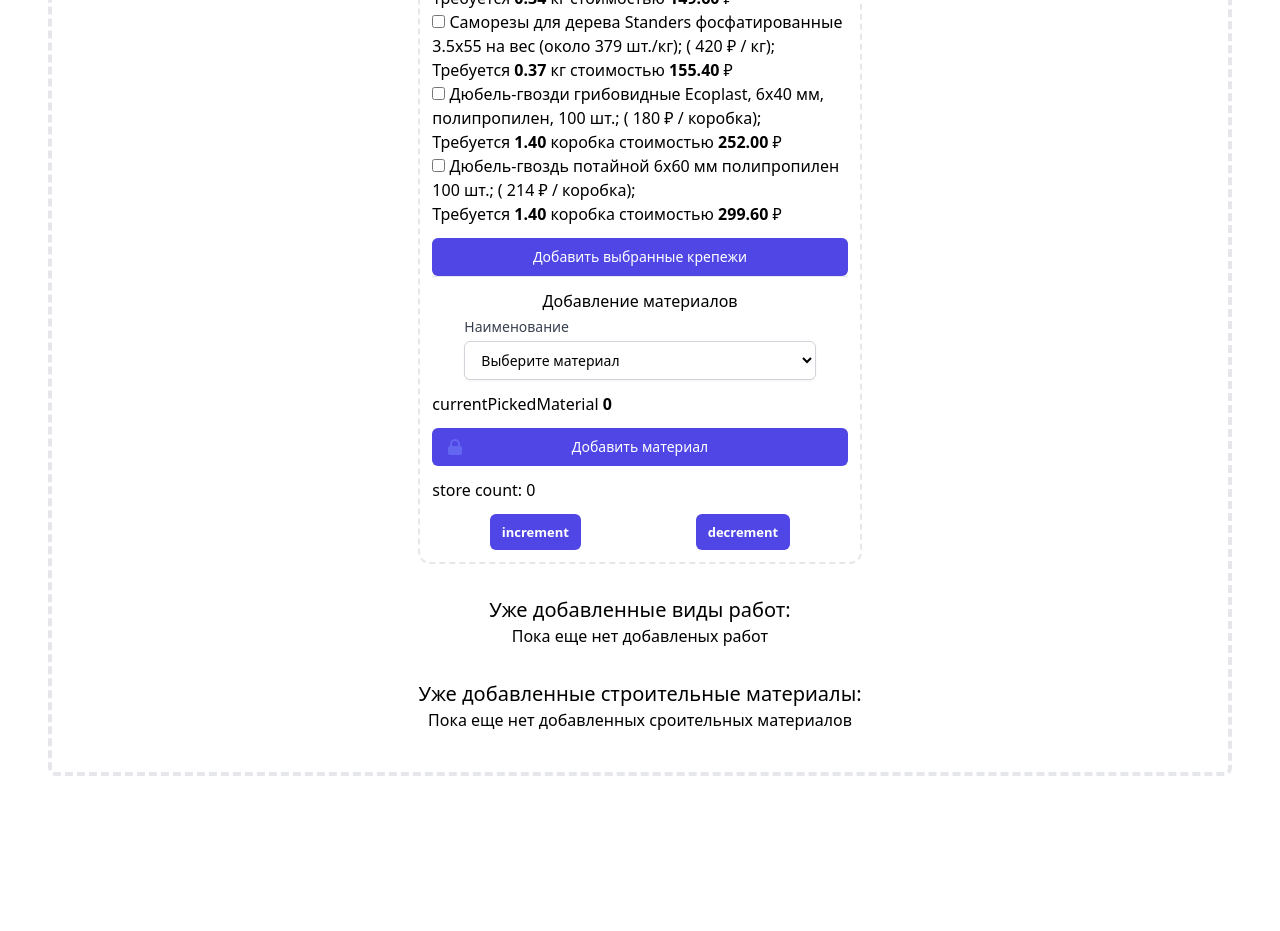
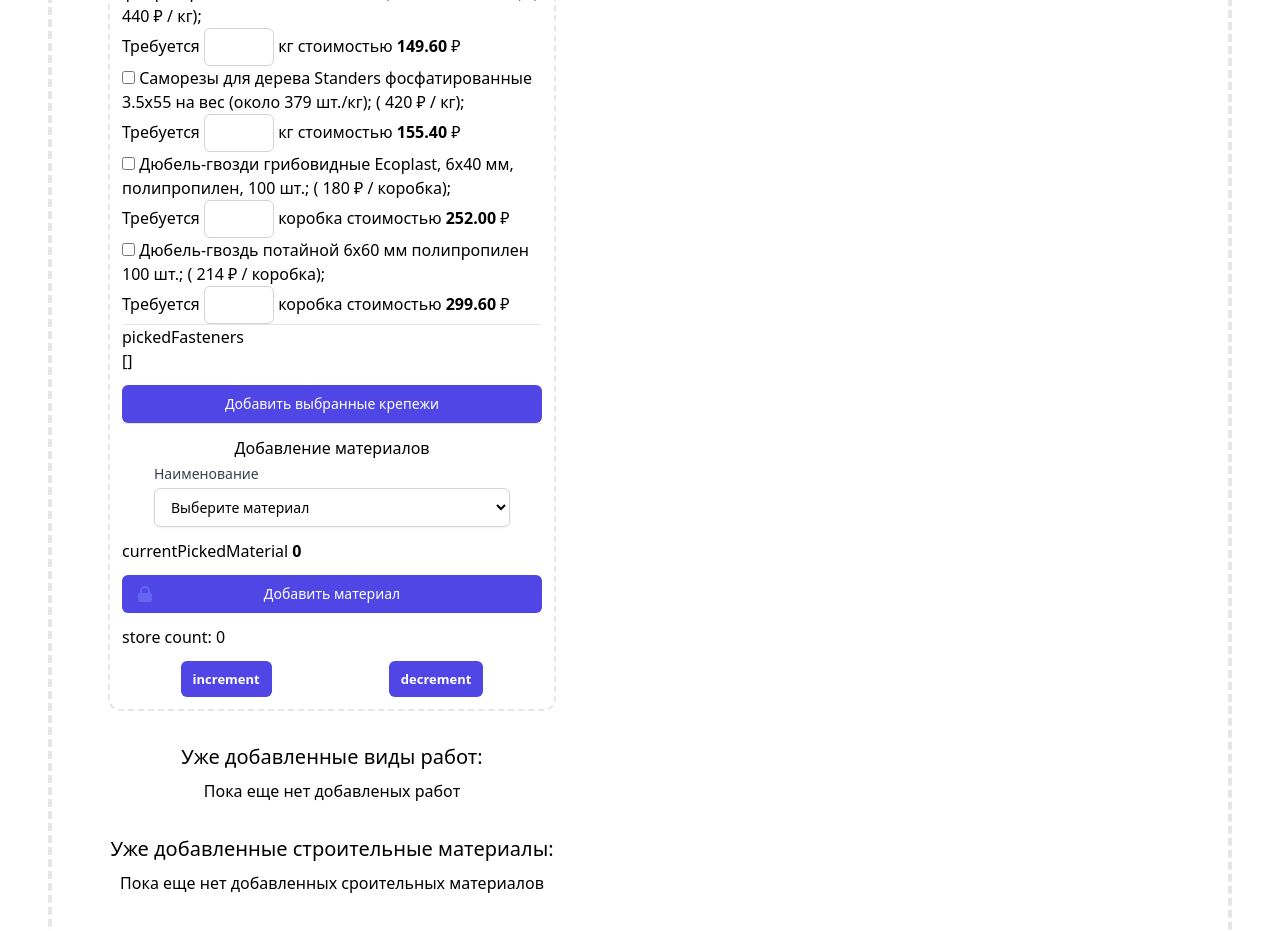
Before and after one commit to nvlight/home_calc, a Vue app in the folder vue/: page /get-started in a window 1280 px wide. Shown: the part 1860-2791 px from the top of the page. Before the commit the page ends 2684 px from the top, so only its background shows below. Built offline with nearby package versions, Linux system fonts and the light colour scheme.

Commit message:
watch for CeilingCalc perimeter is added

```diff
--- a/vue/src/components/CeilingCalc.vue
+++ b/vue/src/components/CeilingCalc.vue
@@ -186,7 +186,7 @@
             <div class="mt-3">
                 <strong>Выберите нужные крепежи</strong>
 
-                <div>
+                <div class="fasteners_wrapper">
                     <template
                         v-for="(fastener, index) in fasteners"
                     >
@@ -194,19 +194,35 @@
                            class="block"
                         >
                             <input type="checkbox" name="CeilingCalcMaterialsCalced[]"
+                                   v-model="pickedFasteners"
                                    :value="fastener.id"
                                    :id="'ch_'+fastener.id"
-                                   :checked="index == 0 "
+                                   :checked="index == 0"
                             >
                             {{ fastener.name }}; ( {{ fastener.price }} {{ fastener.current }} / {{ fastener.measure }});
                             <br>
-                            Требуется <strong>{{ fastenerNeedWeight(getFastenerUnitsNumber, fastener.unit_count) }}</strong> {{ fastener.measure }}
+                            Требуется <strong>
+                            <!-- :value="fastenerNeedWeight(getFastenerUnitsNumber, fastener.unit_count)"-->
+                                <input type="text"
+                                       :name="'input_'+fastener.id"
+                                       :data-price="fastener.price"
+                                       :data-unit_count="fastener.unit_count"
+                                       class="w-1/6 text-right appearance-none relative inline-block px-3 py-2 border border-gray-300 placeholder-gray-500 text-gray-900 rounded-b-md rounded-t-md focus:outline-none focus:ring-indigo-500 focus:border-indigo-500 focus:z-10 sm:text-sm"
+                                       value=""
+                                >
+                                </strong> {{ fastener.measure }}
                             стоимостью <strong>{{ fastenerPriceForWeigth(
                                 fastenerNeedWeight(getFastenerUnitsNumber,
                                     fastener.unit_count), fastener.price) }} </strong> {{ fastener.current }}
                         </label>
                     </template>
                 </div>
+            </div>
+
+            <div>
+                <hr>
+                <p>pickedFasteners</p>
+                {{ pickedFasteners }}
             </div>
 
             <button @click=""
@@ -362,6 +378,8 @@ export default {
                 },
             ],
             fastenersCals: null,
+            pickedFasteners: [],
+            fastenersCustomUnitSet: [],
         }
     },
     methods:{
@@ -504,6 +522,32 @@ export default {
             return per * widthDiff;
         },
     },
+    watch:{
+        baget:{
+            handler(val) {
+                //console.log(val);
+                const rs = document.querySelectorAll('.fasteners_wrapper input[name^="input_"]');
+                if (!rs.length) return;
+
+                for(let i=0; i<rs.length; i++){
+                    let price = +rs[i].dataset.price;
+                    let unit_count = +rs[i].dataset.unit_count;
+
+                    let needWeight = this.fastenerNeedWeight(this.getFastenerUnitsNumber, unit_count);
+                    let needPrice  = this.fastenerPriceForWeigth(needWeight, price);
+                    //console.log(price);
+                    //console.log(unit_count);
+                    //console.log(needWeight);
+                    //console.log(needPrice);
+
+                    rs[i].setAttribute('value', needWeight);
+
+                    //break;
+                }
+            },
+            deep: true,
+        }
+    },
     created(){
         //console.log('created: ');
         this.baget.count = this.perimeter;
--- a/vue/src/components/GetStarted.vue
+++ b/vue/src/components/GetStarted.vue
@@ -81,7 +81,7 @@
             </div>
         </header>
         <main>
-            <div class="max-w-7xl mx-auto py-6 sm:px-6 lg:px-8">
+            <div class="max-w-full mx-auto py-6 sm:px-6 lg:px-8">
                 <!-- Replace with your content -->
                 <div class="px-4 py-6 ">
                     <div class="border-4 border-dashed border-gray-200 rounded-lg" >
--- a/vue/src/components/RoomSize.vue
+++ b/vue/src/components/RoomSize.vue
@@ -1,7 +1,8 @@
 <template>
-    <h1 class="font-light text-xl text-center">Шаг 1. Введите размеры комнаты</h1>
-    <div class="min-h-full flex items-center justify-center pt-4 pb-4 px-4 sm:px-6 lg:px-8">
+    <div class="min-h-full flex items-center justify-start pt-4 pb-4 px-4 sm:px-6 lg:px-8">
         <div class="max-w-md w-full space-y-2">
+
+            <h1 class="font-light text-xl text-center">Шаг 1. Введите размеры комнаты</h1>
 
             <div class="rounded-md shadow-sm flex">
                 <div class="mr-2">
@@ -63,9 +64,10 @@
         </div>
     </div>
 
-    <h1 class="font-light text-xl text-center">Шаг 2. Добавьте виды работ</h1>
-    <div class="min-h-full flex items-center justify-center pt-4 pb-4 px-4 sm:px-6 lg:px-8">
-        <div class="col-span-9 sm:col-span-3 w-5/12" style="">
+    <div class="min-h-full flex items-center justify-start pt-4 pb-4 px-4 sm:px-6 lg:px-8">
+        <div class="max-w-md w-full space-y-2">
+            <h1 class="font-light text-xl text-center">Шаг 2. Добавьте виды работ</h1>
+
             <label for="job_type" class="block text-sm font-medium text-gray-700">Наименование работы</label>
             <select v-model="currentPickedJob" @change="jobTypeChanged" v-if="work_types?.length" id="job_type" name="job_type" autocomplete="job name"
                     class="mt-1 block w-full py-2 px-3 border border-gray-300 bg-white rounded-md shadow-sm focus:outline-none focus:ring-indigo-500 focus:border-indigo-500
@@ -110,9 +112,11 @@
 
         </div>
     </div>
-    <div class="min-h-full flex items-center justify-center pt-4 pb-4 px-4 sm:px-6 lg:px-8">
-        <div class="col-span-9 sm:col-span-3 w-5/12" style="">
+
+    <div class="min-h-full flex items-center justify-start pt-4 pb-4 px-4 sm:px-6 lg:px-8">
+        <div class="max-w-md w-full space-y-2">
             <h2 class="font-light text-xl text-center">Уже добавленные виды работ:</h2>
+
             <div v-if="!added_jobs?.length">
                 <span class="block text-center">Пока еще нет добавленых работ</span>
             </div>
@@ -157,9 +161,10 @@
         </div>
     </div>
 
-    <div class="min-h-full flex items-center justify-center pt-4 pb-4 px-4 sm:px-6 lg:px-8">
-        <div class="col-span-9 sm:col-span-3 w-5/12" style="">
+    <div class="min-h-full flex items-center justify-start pt-4 pb-4 px-4 sm:px-6 lg:px-8">
+        <div class="max-w-md w-full space-y-2">
             <h2 class="font-light text-xl text-center">Уже добавленные строительные материалы:</h2>
+
             <div v-if="!added_materials?.length">
                 <span class="block text-center">Пока еще нет добавленных сроительных материалов</span>
             </div>
```
